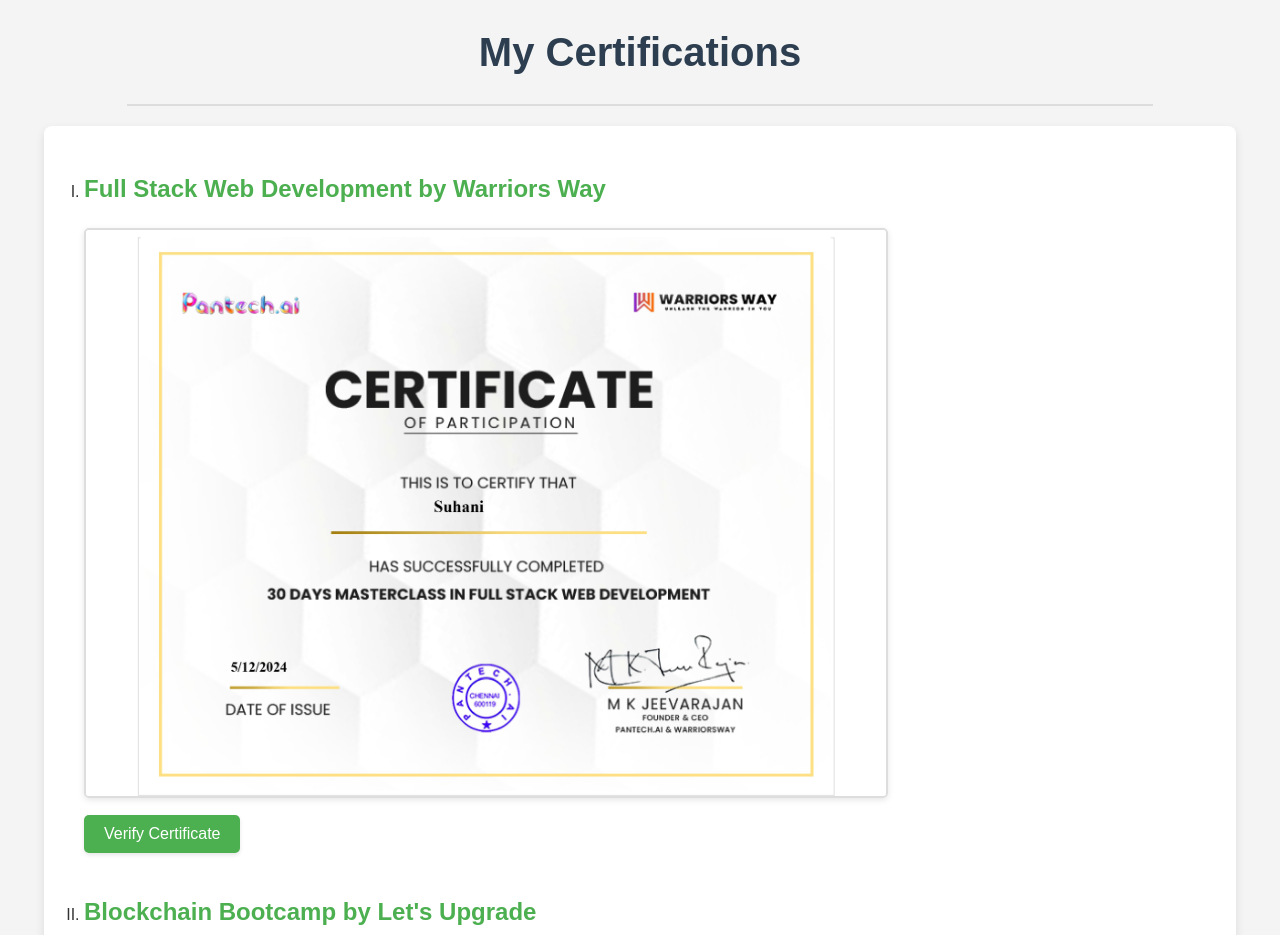
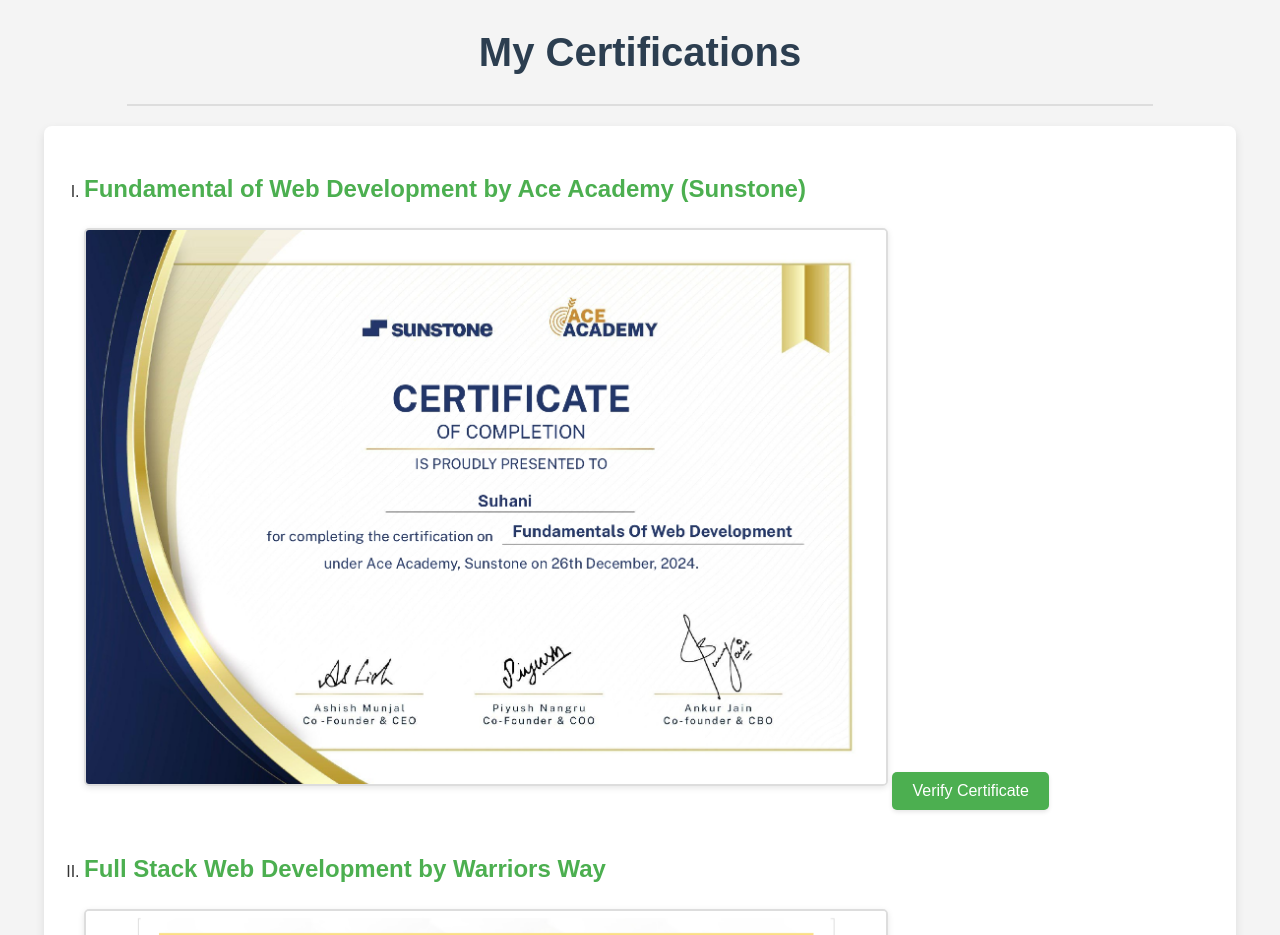
Before and after one commit to Suhanigupta09/MyPortfolio, a plain HTML site: page Certification.html in a window 1280 px wide. Shown: the top 935 px of the page. Drawn offline with Linux system fonts and the light colour scheme.

Commit message:
Update Certification.html

```diff
--- a/Certification.html
+++ b/Certification.html
@@ -11,6 +11,11 @@
     <hr>
     <div class="certificate-container">
         <ol type="I">
+            <li>
+                <h3>Fundamental of Web Development by Ace Academy (Sunstone)</h3>
+                <img src="./assets/Certificate/Fundamentals of Web development.jpg" alt="Fundamental of Web Development Certificate" width="800" height="566">
+                <button type="button" onclick="offline()">Verify Certificate</button>
+            </li>
             <li>
                 <h3>Full Stack Web Development by Warriors Way</h3>
                 <img src="./assets/Certificate/download_page-0001.jpg" alt="Google Analytics Beginner Certificate" width="800" height="566"><br>
```
